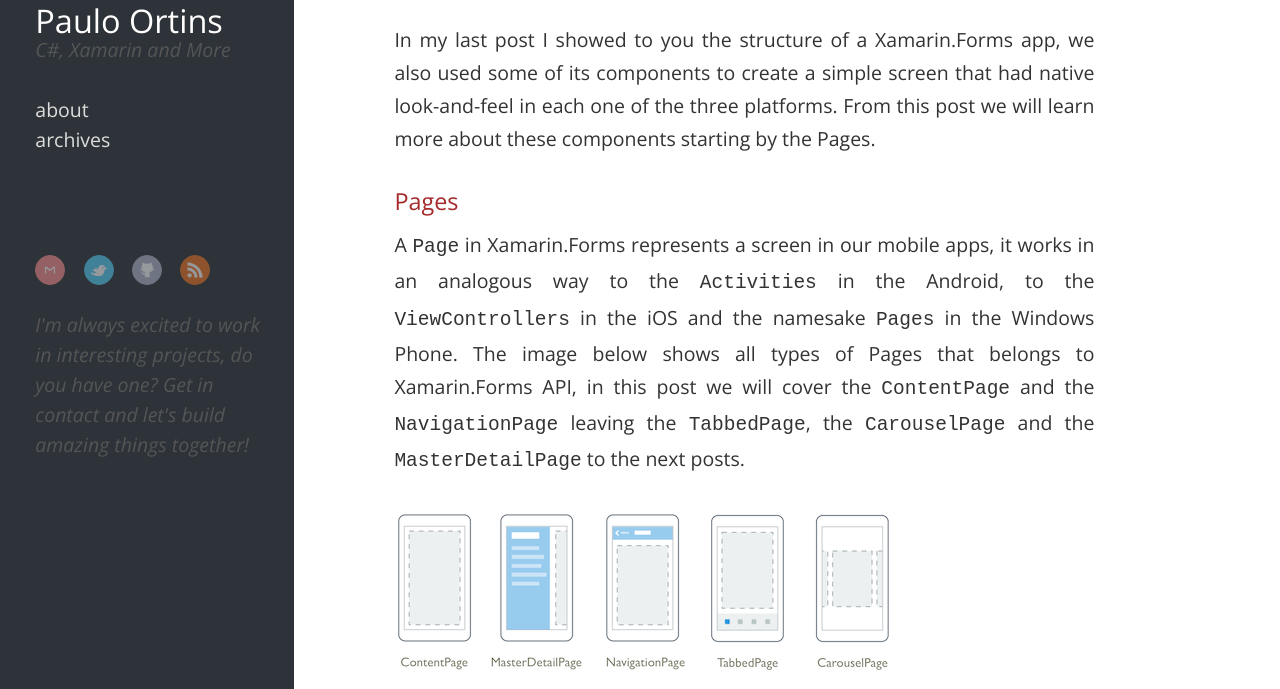
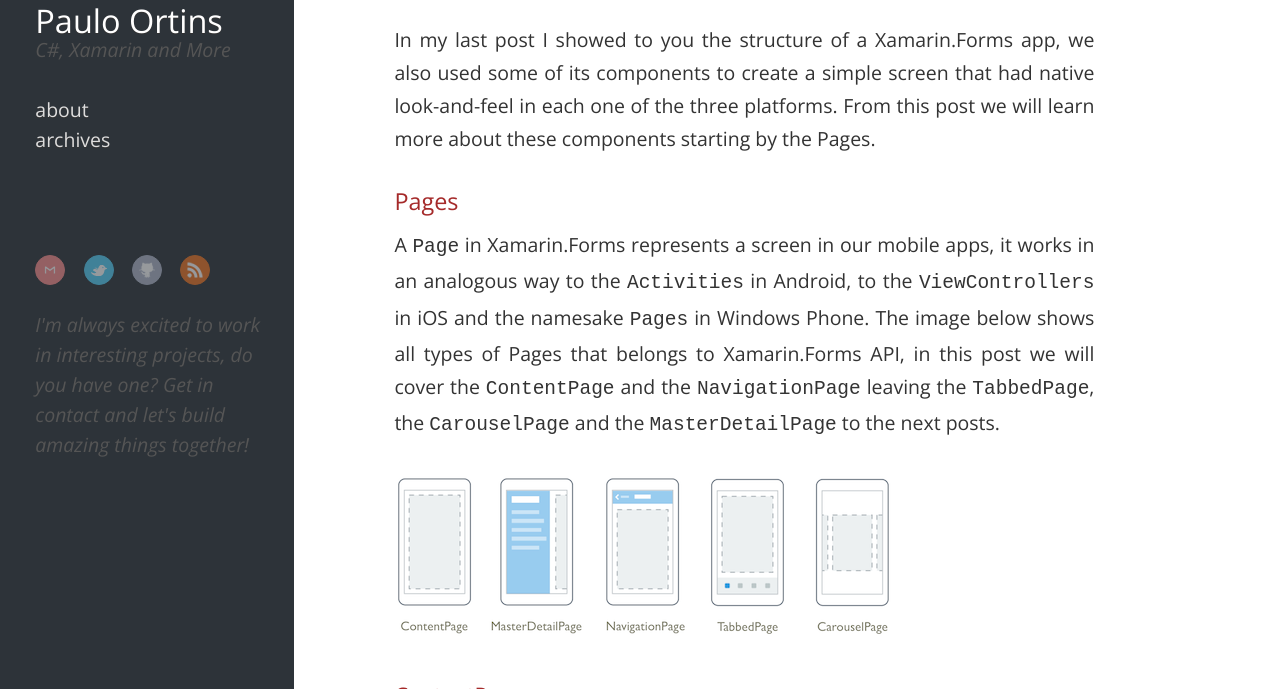
Before and after one commit to pauloortins/pauloortins.github.io, a Jekyll site: the page built from _posts/2015-04-12-xamarin-forms-pages-contentpage-navigationpage.markdown, in a window 1280 px wide and 900 px high, cut to the strip 211-900 px from the top of the window. Built offline with Jekyll 4.4.1, drawn with Linux system fonts in a browser that asks for light colours; nearby versions of some CDN libraries; library files that are not in the unit come from our copies; comment, search, counter and statistics services are not loaded.

Commit message:
Fix english errors

```diff
--- a/_posts/2015-04-12-xamarin-forms-pages-contentpage-navigationpage.markdown
+++ b/_posts/2015-04-12-xamarin-forms-pages-contentpage-navigationpage.markdown
@@ -12,7 +12,7 @@
 
 ### Pages
 
-A `Page` in Xamarin.Forms represents a screen in our mobile apps, it works in an analogous way to the `Activities` in the Android, to the `ViewControllers` in the iOS and the namesake `Pages` in the Windows Phone. The image below shows all types of Pages that belongs to Xamarin.Forms API, in this post we will cover the `ContentPage` and the `NavigationPage` leaving the `TabbedPage`, the `CarouselPage` and the `MasterDetailPage` to the next posts.
+A `Page` in Xamarin.Forms represents a screen in our mobile apps, it works in an analogous way to the `Activities` in Android, to the `ViewControllers` in iOS and the namesake `Pages` in Windows Phone. The image below shows all types of Pages that belongs to Xamarin.Forms API, in this post we will cover the `ContentPage` and the `NavigationPage` leaving the `TabbedPage`, the `CarouselPage` and the `MasterDetailPage` to the next posts.
 
 ![Page Types][1]
 
```
Also changed, not shown: 1 other file.
